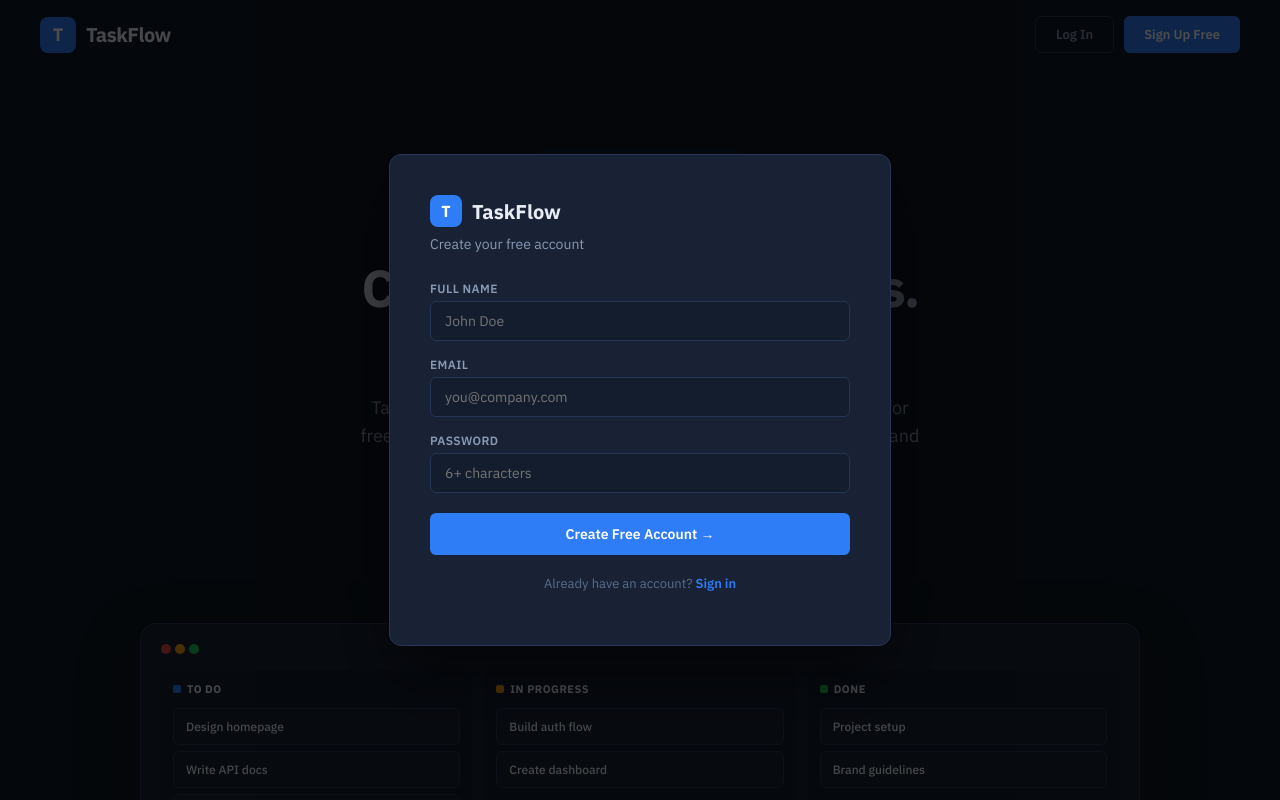
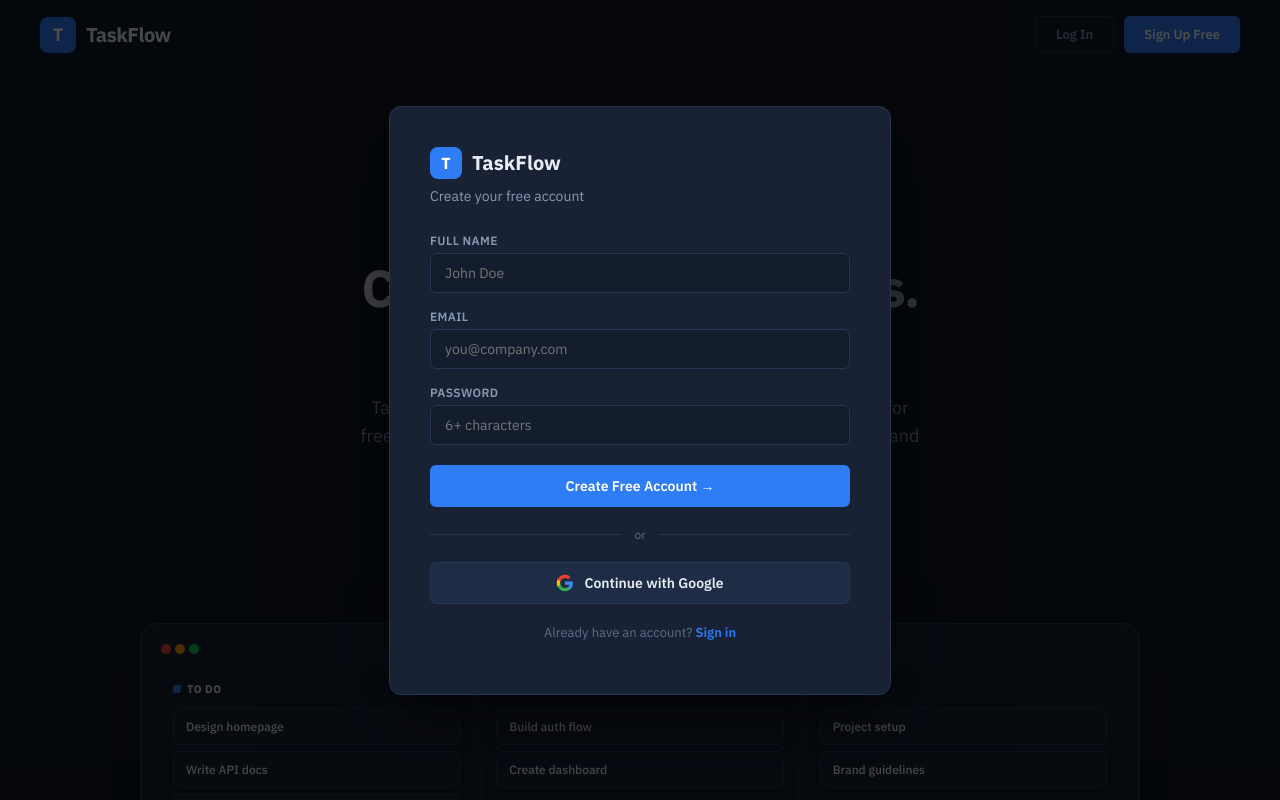
Before and after one commit to ridaintizar-stack/taskflow, a React (Vite) app: page / in a window 1280 px wide. Both pictures are taken after a click on the button "Sign Up Free". Shown: the top 800 px of the page. Built offline with nearby package versions, Linux system fonts and the light colour scheme.

Commit message:
Update App.jsx

```diff
--- a/src/App.jsx
+++ b/src/App.jsx
@@ -388,7 +388,11 @@
           {isSignup&&<Inp label="Full Name" C={c} placeholder="John Doe" value={name} onChange={e=>setName(e.target.value)}/>}
           <Inp label="Email" C={c} placeholder="you@company.com" type="email" value={email} onChange={e=>setEmail(e.target.value)}/>
           <Inp label="Password" C={c} placeholder="6+ characters" type="password" value={pass} onChange={e=>setPass(e.target.value)}/>
-          <Btn onClick={()=>{if(isSignup)onLogin("signup",email,pass,name);else onLogin("signin",email,pass);}} disabled={loading} C={c} style={{width:"100%",justifyContent:"center",padding:12,fontSize:14,marginTop:4}}>{loading?"Please wait...":isSignup?"Create Free Account →":"Sign In →"}</Btn></div>
+          <Btn onClick={()=>{if(isSignup)onLogin("signup",email,pass,name);else onLogin("signin",email,pass);}} disabled={loading} C={c} style={{width:"100%",justifyContent:"center",padding:12,fontSize:14,marginTop:4}}>{loading?"Please wait...":isSignup?"Create Free Account →":"Sign In →"}</Btn>
+          <div style={{display:"flex",alignItems:"center",gap:12,margin:"4px 0"}}><div style={{flex:1,height:1,background:c.border}}/><span style={{fontSize:12,color:c.textMuted}}>or</span><div style={{flex:1,height:1,background:c.border}}/></div>
+          <button onClick={async()=>{await supabase.auth.signInWithOAuth({provider:"google",options:{redirectTo:window.location.origin}});}} style={{width:"100%",padding:"11px",borderRadius:6,fontSize:14,fontWeight:600,cursor:"pointer",border:`1px solid ${c.border}`,background:c.bgHover,color:c.textPrimary,fontFamily:ff,display:"flex",alignItems:"center",justifyContent:"center",gap:10}}>
+            <svg width="18" height="18" viewBox="0 0 24 24"><path d="M22.56 12.25c0-.78-.07-1.53-.2-2.25H12v4.26h5.92a5.06 5.06 0 01-2.2 3.32v2.77h3.57c2.08-1.92 3.28-4.74 3.28-8.1z" fill="#4285F4"/><path d="M12 23c2.97 0 5.46-.98 7.28-2.66l-3.57-2.77c-.98.66-2.23 1.06-3.71 1.06-2.86 0-5.29-1.93-6.16-4.53H2.18v2.84C3.99 20.53 7.7 23 12 23z" fill="#34A853"/><path d="M5.84 14.09c-.22-.66-.35-1.36-.35-2.09s.13-1.43.35-2.09V7.07H2.18C1.43 8.55 1 10.22 1 12s.43 3.45 1.18 4.93l2.85-2.22.81-.62z" fill="#FBBC05"/><path d="M12 5.38c1.62 0 3.06.56 4.21 1.64l3.15-3.15C17.45 2.09 14.97 1 12 1 7.7 1 3.99 3.47 2.18 7.07l3.66 2.84c.87-2.6 3.3-4.53 6.16-4.53z" fill="#EA4335"/></svg>
+            Continue with Google</button></div>
         <p style={{textAlign:"center",marginTop:20,fontSize:13,color:c.textMuted}}>{isSignup?"Already have an account?":"No account?"}{" "}<span onClick={()=>setIsSignup(!isSignup)} style={{color:c.primary,cursor:"pointer",fontWeight:600}}>{isSignup?"Sign in":"Sign up free"}</span></p>
       </div></div>}
   </div>);
```
